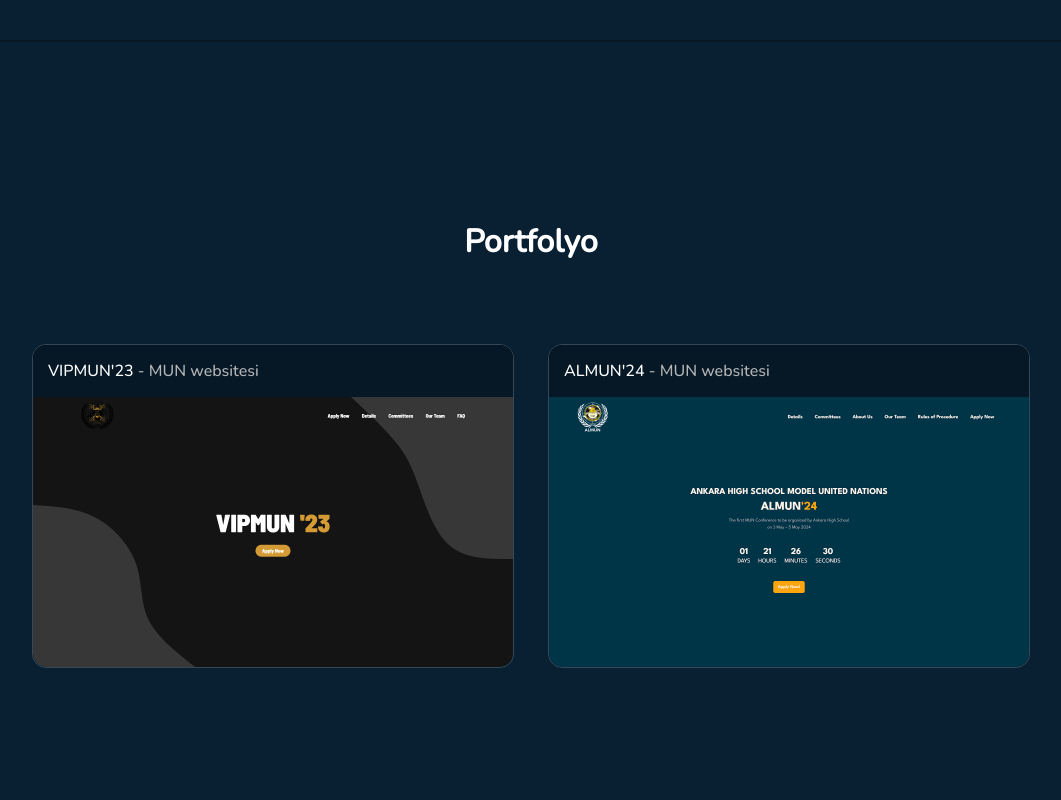
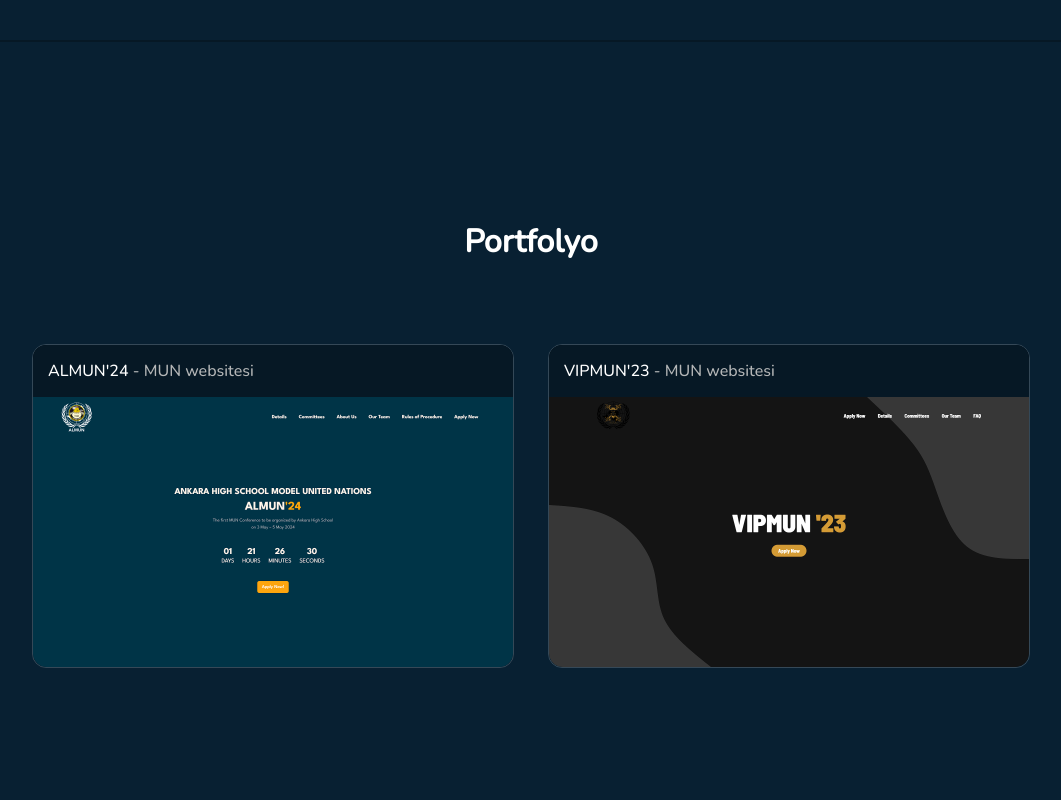
Before and after one commit to Barbaros-Dev/barbaros-site, a React (Create React App) app: page / in a window 1280 px wide. Shown: the part 760-1560 px from the top of the page, without its empty margins (109-1170 px from the left). Built offline with nearby package versions, Linux system fonts and the light colour scheme.

Commit message:
Update App.js

```diff
--- a/src/App.js
+++ b/src/App.js
@@ -46,15 +46,6 @@ function App() {
 
   const [works] = useState([
     {
-      name: "VIPMUN'23",
-      image: "/assets/vipmun.png",
-      link: "https://vipmun.com",
-      description: "MUN websitesi",
-      technologies: [
-        "Next.js"
-      ]
-    },
-    {
       name: "ALMUN'24",
       image: "/assets/almun.png",
       link: "https://almun24.com",
@@ -62,6 +53,15 @@ function App() {
       technologies: [
         "Next.js",
         "Tailwind CSS"
+      ]
+    },
+    {
+      name: "VIPMUN'23",
+      image: "/assets/vipmun.png",
+      link: "https://vipmun.com",
+      description: "MUN websitesi",
+      technologies: [
+        "Next.js"
       ]
     }
   ])
```
